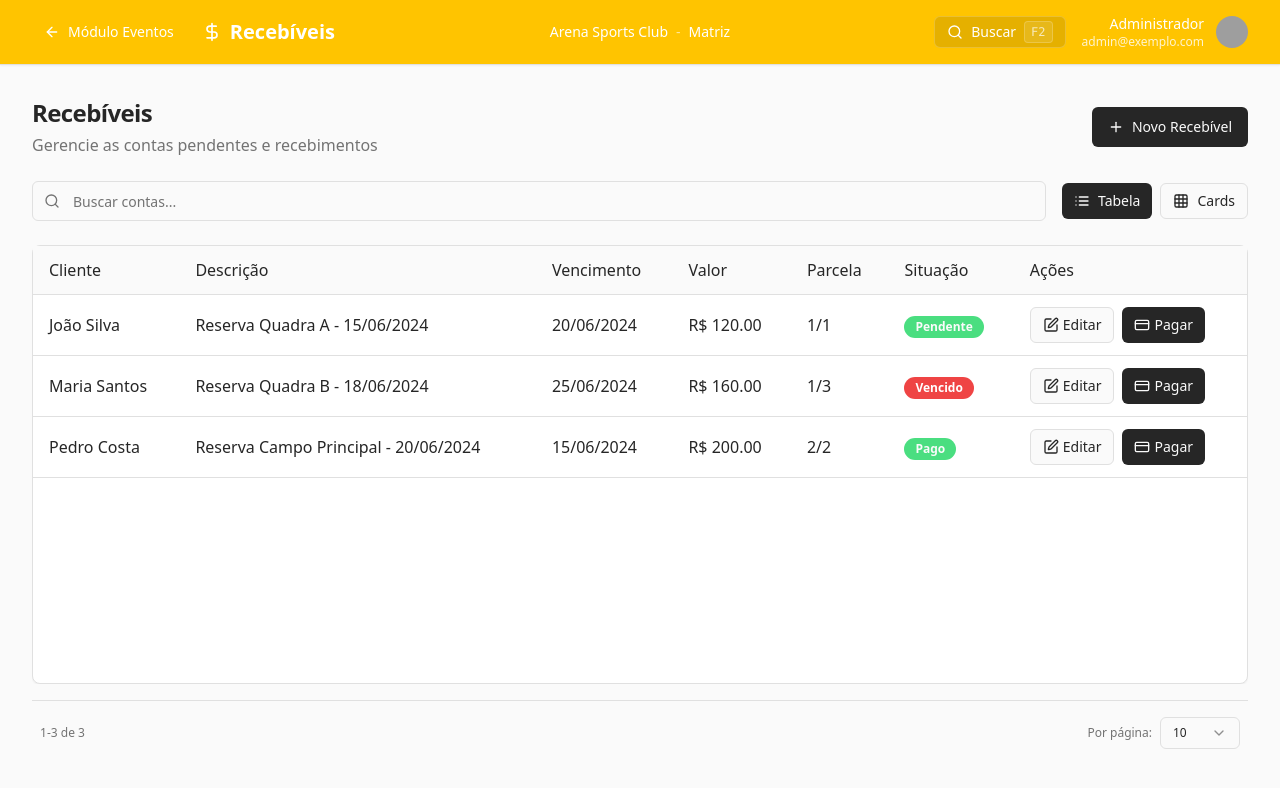
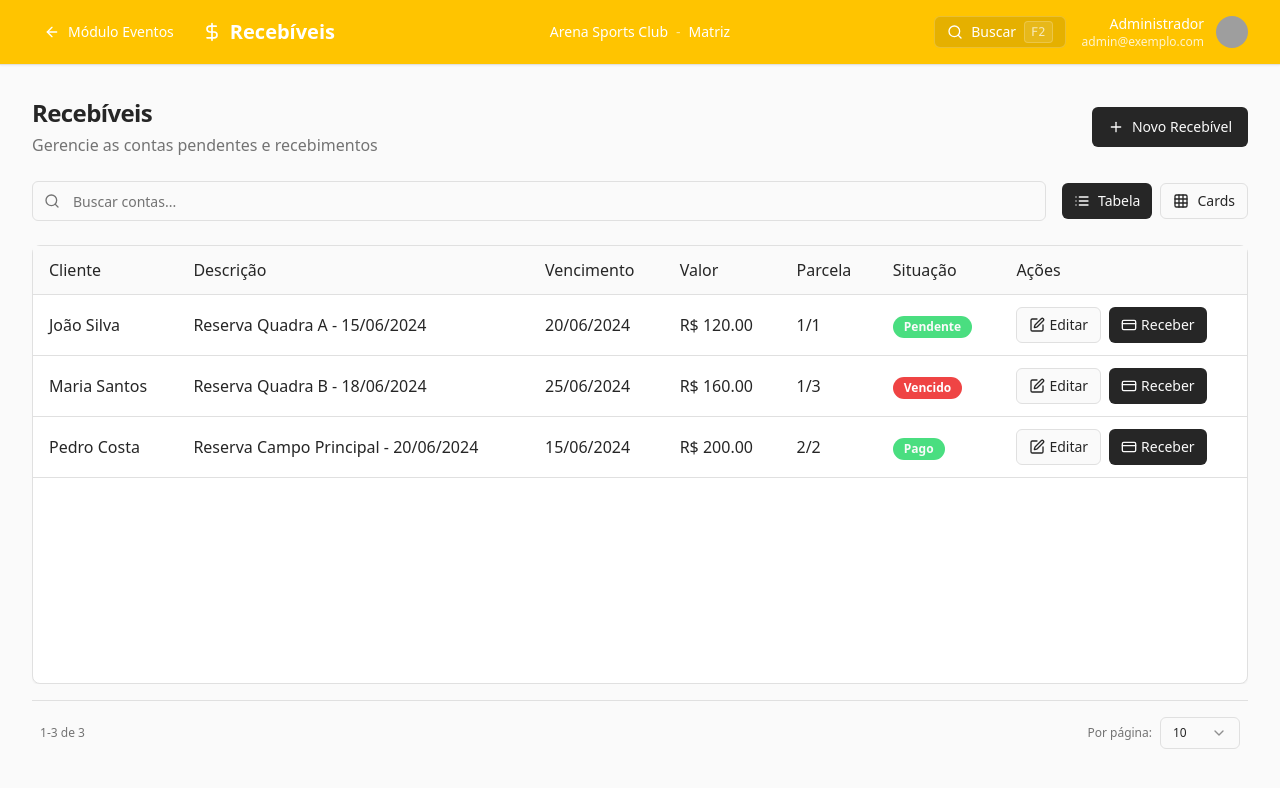
Before and after one commit to GuilhermePeritto/campo-e-gole, a React (Vite) app: page /eventos/recebiveis in a window 1280 px wide. Shown: the top 788 px of the page. Built offline with nearby package versions, Linux system fonts and the light colour scheme; grey boxes are pictures that could not be loaded.

Commit message:
Fix: Update button label from 'Pagar' to 'Receber' in Recebiveis component

```diff
--- a/src/App.tsx
+++ b/src/App.tsx
@@ -10,7 +10,6 @@ import Bar from './pages/Bar';
 import Events from './pages/Events';
 import Financial from './pages/Financial';
 import Index from './pages/Index';
-import Inicio from './pages/Inicio';
 import Login from './pages/Login';
 import NotFound from './pages/NotFound';
 import School from './pages/School';
@@ -82,6 +81,7 @@ import ConfiguracoesNewUser from './pages/configuracoes/NewUser';
 
 // Adicionar novas importações
 import Comandas from './pages/bar/Comandas';
+import Inicio from './pages/Inicio';
 import InternalSystem from './pages/InternalSystem';
 import InternalClients from './pages/sistema-interno/Clients';
 
--- a/src/pages/eventos/recebiveis/Recebiveis.tsx
+++ b/src/pages/eventos/recebiveis/Recebiveis.tsx
@@ -97,7 +97,7 @@ const Recebiveis = () => {
       icon: <Edit className="h-4 w-4" />
     },
     {
-      label: 'Pagar',
+      label: 'Receber',
       onClick: (item: any) => navigate(`/eventos/recebiveis/${item.id}/receber`),
       variant: 'default' as const,
       icon: <CreditCard className="h-4 w-4" />
```
